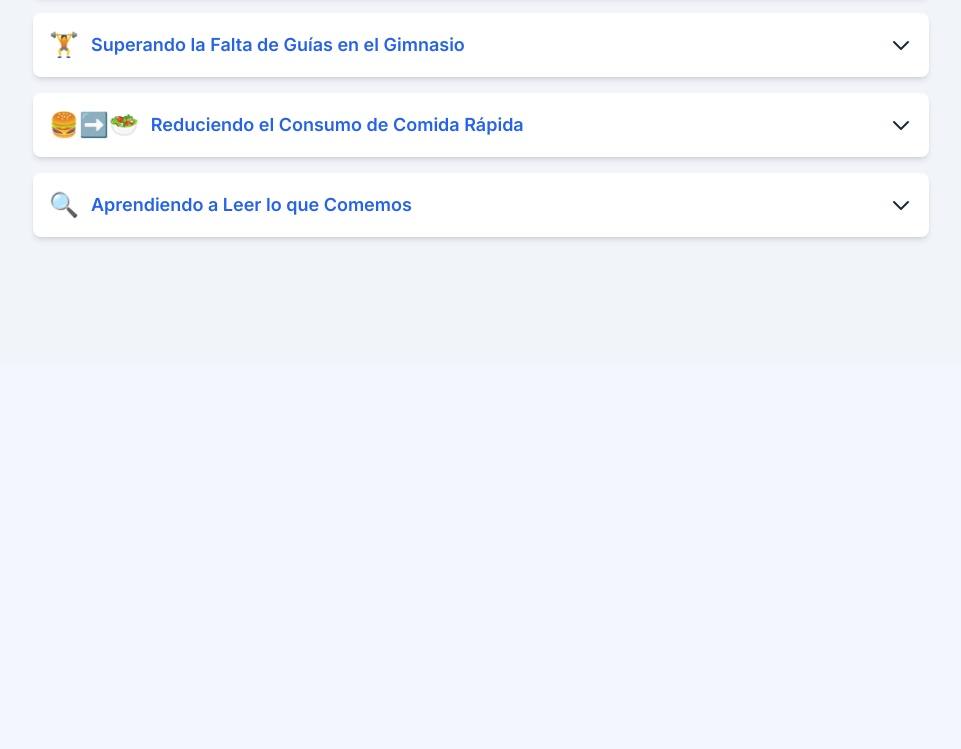
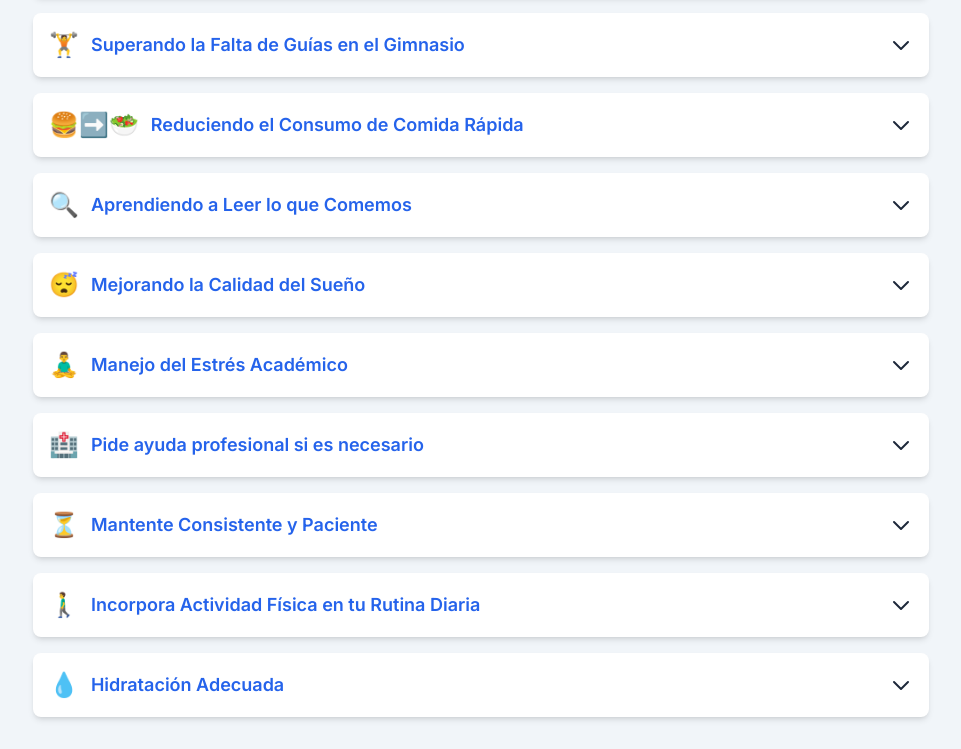
Before and after one commit to Sxbayb/ProyectoINFOSOC_Grupo08_INF276, a Django app: page /consejos/ in a window 1280 px wide. Shown: the part 435-1184 px from the top of the page, without its empty margins (159-1120 px from the left). Before the commit the page ends 677 px from the top, so only its background shows below. Run offline with Django 5.2, Linux system fonts and the light colour scheme; a user stored in the database is signed in; some libraries are stand-ins or nearby versions.

Commit message:
Se agregaron unos consejos más

```diff
--- a/gimnasio_usm/agendamiento/templates/agendamiento/consejos.html
+++ b/gimnasio_usm/agendamiento/templates/agendamiento/consejos.html
@@ -117,6 +117,76 @@
                             <li><strong>Usa la tecnología:</strong> Apps como MyFitnessPal o FatSecret te permiten escanear códigos de barras y ver al instante la información nutricional de lo que vas a comer.</li>
                         </ul>
                     `
+                },
+                {
+                    title: "Mejorando la Calidad del Sueño",
+                    icon: "😴",
+                    content: `
+                        <p class="mb-2">El sueño es crucial para la recuperación y el bienestar general. Aquí tienes algunos consejos para dormir mejor.</p>
+                        <ul class="list-disc list-inside space-y-2 text-slate-600">
+                            <li><strong>Establece una rutina:</strong> Acuéstate y levántate a la misma hora todos los días, incluso los fines de semana.</li>
+                            <li><strong>Limita las pantallas antes de dormir:</strong> La luz azul puede interferir con tu ciclo de sueño. Intenta apagar dispositivos al menos 30 minutos antes de acostarte.</li>
+                            <li><strong>Crea un ambiente propicio para el sueño:</strong> Mantén tu habitación oscura, fresca y silenciosa. Considera usar cortinas opacas o una máquina de ruido blanco si es necesario.</li>
+                        </ul>
+                    `
+                },
+                {
+                    title: "Manejo del Estrés Académico",
+                    icon: "🧘‍♂️",
+                    content: `
+                        <p class="mb-2">El estrés es común en la vida universitaria, pero hay formas efectivas de manejarlo.</p>
+                        <ul class="list-disc list-inside space-y-2 text-slate-600">
+                            <li><strong>Practica la respiración profunda:</strong> Técnicas como la respiración 4-7-8 pueden ayudarte a calmarte rápidamente.</li>
+                            <li><strong>Haz pausas activas:</strong> Levántate, estírate o da un breve paseo cada hora para despejar tu mente.</li>
+                            <li><strong>Habla con alguien:</strong> Compartir tus preocupaciones con amigos, familiares o un consejero puede aliviar la carga emocional.</li>
+                        </ul>
+                    `
+                },
+                {
+                    title: "Pide ayuda profesional si es necesario",
+                    icon: "🏥",
+                    content: `
+                        <p class="mb-2">Siempre que lo necesites, es bueno hablar con alguien experimentado para que te guíe en el proceso.</p>
+                        <ul class="list-disc list-inside space-y-2 text-slate-600">
+                            <li><strong>Consulta a un nutricionista:</strong> Un profesional puede ayudarte a crear un plan de alimentación adaptado a tus necesidades y objetivos.</li>
+                            <li><strong>Busca un entrenador personal:</strong> Si tienes dudas sobre cómo ejercitarte en el gimnasio, un entrenador puede guiarte y enseñarte la forma correcta de los ejercicios.</li>
+                            <li><strong>Utiliza los recursos universitarios:</strong> Muchas universidades ofrecen servicios de asesoramiento y bienestar para estudiantes. No dudes en aprovecharlos.</li>
+                        </ul>
+                    `
+                },
+                {
+                    title: "Mantente Consistente y Paciente",
+                    icon: "⏳",
+                    content: `
+                        <p class="mb-2">Los cambios significativos no ocurren de la noche a la mañana. La clave es la consistencia y la paciencia.</p>
+                        <ul class="list-disc list-inside space-y-2 text-slate-600">
+                            <li><strong>Establece metas realistas:</strong> En lugar de buscar resultados rápidos, enfócate en pequeños logros semanales o mensuales.</li>
+                            <li><strong>Lleva un registro de tu progreso:</strong> Ya sea con fotos, medidas o un diario, ver tu evolución te motivará a seguir adelante.</li>
+                            <li><strong>No te castigues por los errores:</strong> Todos tenemos días malos. Lo importante es retomar el camino sin culpas ni frustraciones.</li>
+                        </ul>
+                    `
+                },{
+                    title: "Incorpora Actividad Física en tu Rutina Diaria",
+                    icon: "🚶‍♂️",
+                    content: `
+                        <p class="mb-2">No todo tiene que ser ir al gimnasio. Pequeñas actividades diarias pueden sumar mucho.</p>
+                        <ul class="list-disc list-inside space-y-2 text-slate-600">
+                            <li><strong>Camina o usa bicicleta:</strong> Si es posible, camina o anda en bicicleta a tus clases en lugar de usar transporte.</li>
+                            <li><strong>Usa las escaleras:</strong> Evita el ascensor y opta por las escaleras siempre que puedas.</li>
+                            <li><strong>Estiramientos regulares:</strong> Dedica unos minutos cada hora para estirar tu cuerpo, especialmente si pasas mucho tiempo sentado.</li>
+                        </ul>
+                    `
+                },{
+                    title: "Hidratación Adecuada",
+                    icon: "💧",
+                    content: `
+                        <p class="mb-2">Mantenerse hidratado es esencial para el rendimiento físico y mental.</p>
+                        <ul class="list-disc list-inside space-y-2 text-slate-600">
+                            <li><strong>Bebe suficiente agua:</strong> Intenta consumir al menos 8 vasos de agua al día. Lleva una botella reutilizable contigo para facilitarlo.</li>
+                            <li><strong>Evita bebidas azucaradas:</strong> Refrescos y jugos procesados pueden deshidratarte y añadir calorías vacías a tu dieta.</li>
+                            <li><strong>Hidrátate antes, durante y después del ejercicio:</strong> Esto es crucial para mantener el rendimiento y la recuperación.</li>
+                        </ul>
+                    `
                 }
             ]; // (CORREGIDO: Se reemplazó el contenido 'etc' por el JS completo)
 
```
Also changed, not shown: gimnasio_usm/db.sqlite3.
